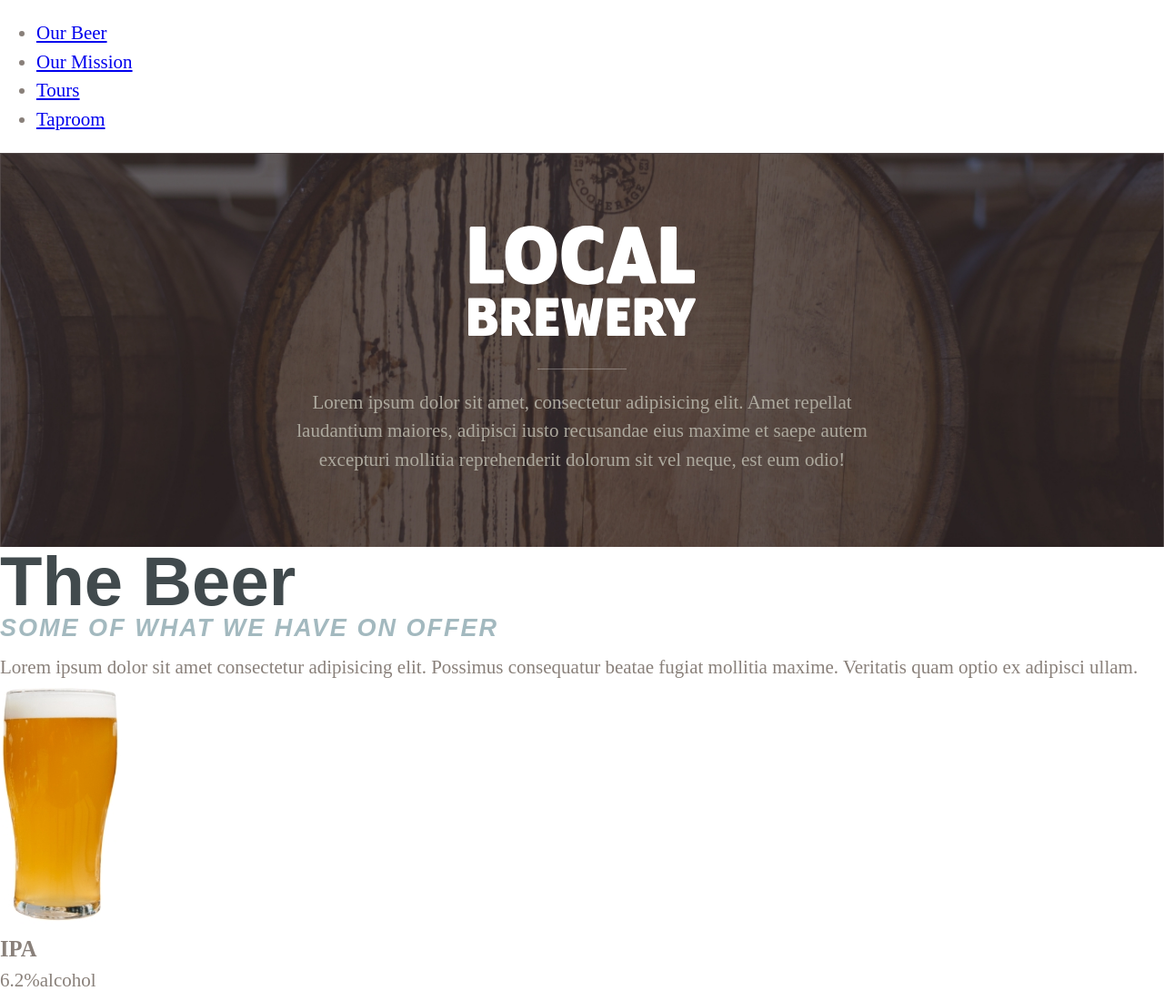
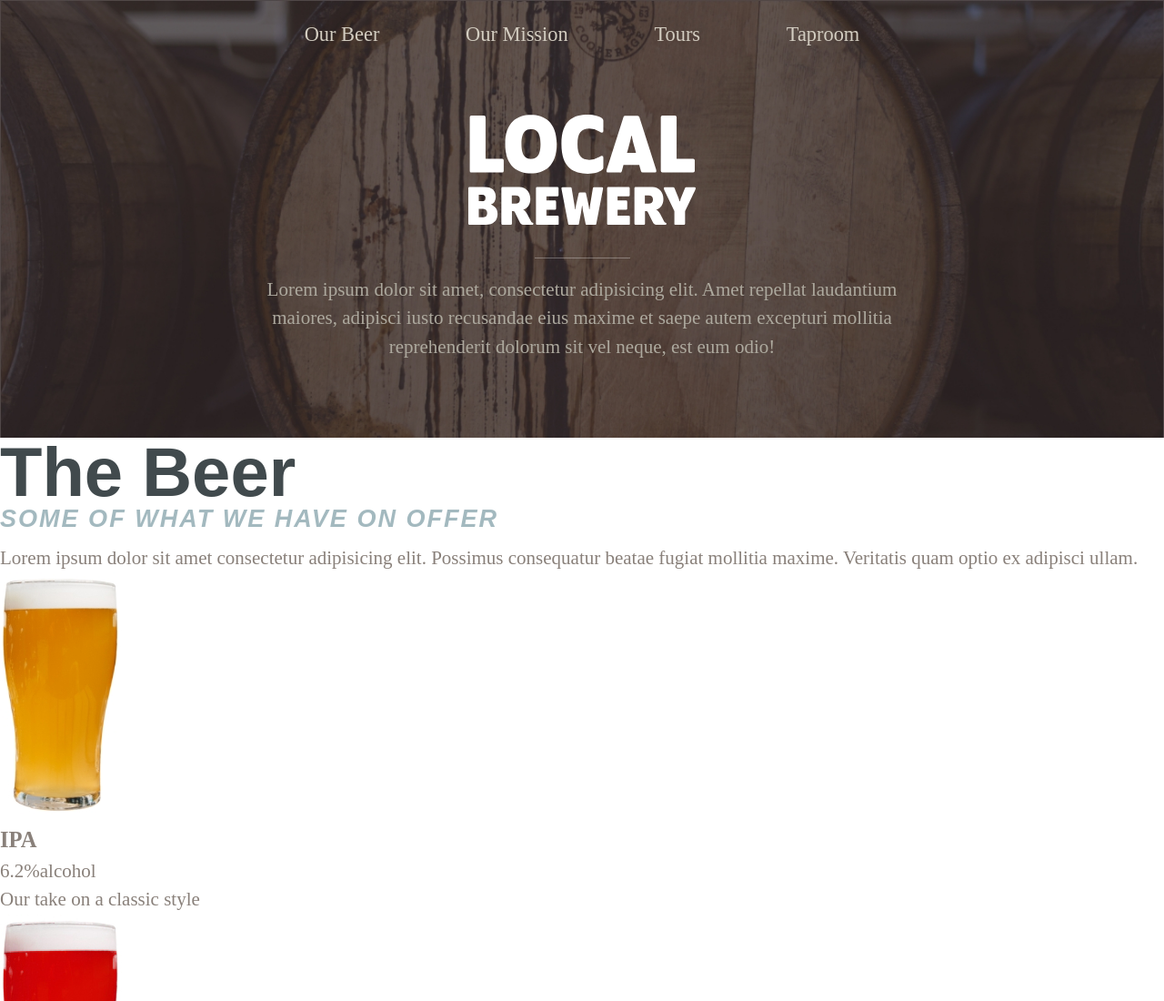
Before and after one commit to sidhlee/brewery-website, a website built with Parcel: page src/index.html in a window 1280 px wide. Shown: the top 1100 px of the page at 91% size. Built offline with nearby package versions, Linux system fonts and the light colour scheme; a web font is replaced by a local one.

Commit message:
Add styles for nav and fix some styles for intro as well

```diff
--- /dev/null
+++ b/src/styles/base/_base.scss
@@ -0,0 +1,9 @@
+html {
+  box-sizing: border-box;
+}
+
+*,
+*::before,
+*::after {
+  box-sizing: inherit;
+}
--- a/src/styles/layout/_intro.scss
+++ b/src/styles/layout/_intro.scss
@@ -1,6 +1,6 @@
 .logo {
   width: 250px; // shrink it
-  margin: 0 auto; // center it
+  margin: 2em auto 0; // center it
   display: block; // need "display: block;" for images to have margin
 }
 
@@ -8,9 +8,9 @@
   background-image: url("/images/hero-bg.jpg");
   background-size: cover;
   background-repeat: no-repeat;
-  padding: 10vh 0;
+  padding: 4em 0;
   display: grid;
-  grid: auto-flow / minmax(1em, 1fr) minmax(400px, 650px) minmax(1em, 1fr);
+  grid: auto-flow / minmax(1em, 1fr) minmax(300px, 700px) minmax(1em, 1fr);
   text-align: center;
   color: $color-brown-base;
 
@@ -25,7 +25,7 @@
       display: block;
       height: 1px;
       width: 15%;
-      margin: 1.7em auto 1em;
+      margin: 1.7em auto 0.9em;
       background: white;
       opacity: 0.3;
     }
--- /dev/null
+++ b/src/styles/layout/_nav.scss
@@ -0,0 +1,28 @@
+nav {
+  position: absolute;
+  left: 0;
+  right: 0;
+  top: 0;
+
+  ul {
+    list-style: none;
+    display: flex;
+    justify-content: space-evenly; // more space to the side on smaller device
+    padding: 0;
+    max-width: 800px; // more than this, user has to move mouse around to get to other links
+    margin: 1em auto 0;
+  }
+
+  a {
+    color: $color-brown-light;
+    text-decoration: none;
+    font-size: min(
+      max(4vw, 1rem),
+      1.4rem
+    ); // fluid font-size (especially for < 350px). * 4vw is my magic number :p
+
+    &:hover {
+      text-decoration: underline; // maybe add active underline thingy next time?
+    }
+  }
+}
--- a/src/styles/main.scss
+++ b/src/styles/main.scss
@@ -2,6 +2,8 @@
 @import "./abstracts/fonts";
 @import "./abstracts/mixins";
 
+@import "./base//base";
 @import "./base/typography";
 
+@import "./layout/nav";
 @import "./layout/intro";
```
